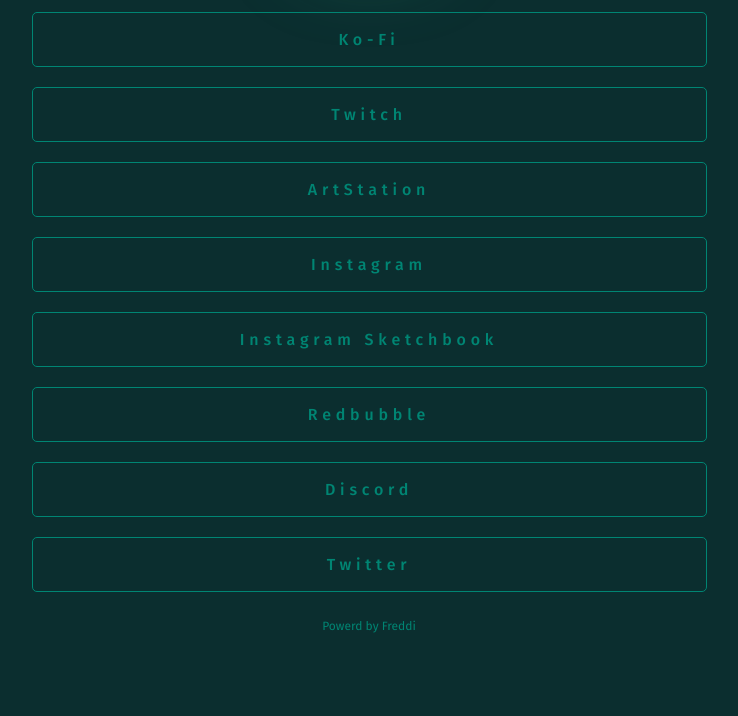
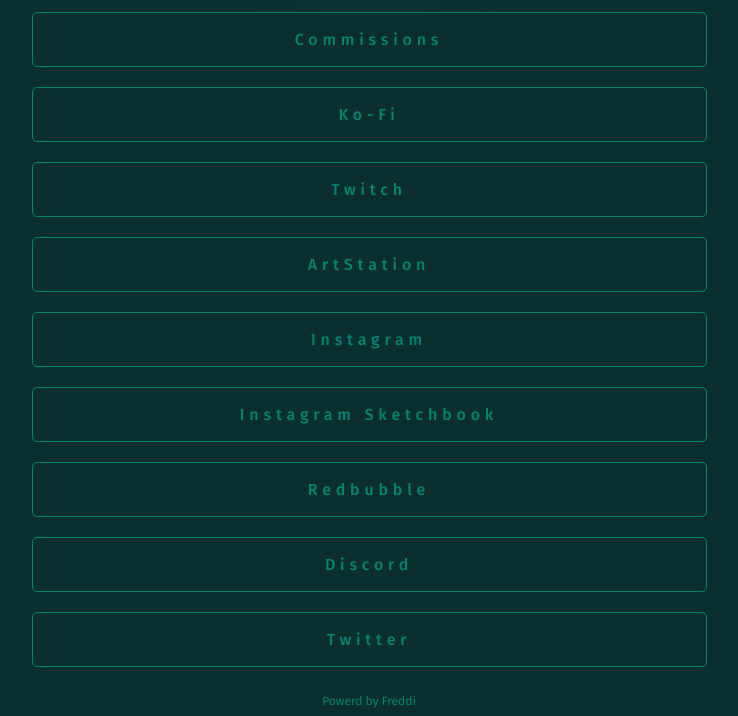
Before and after one commit to creanima/creanimalink, a website built with Vite: page index.html in a window 1280 px wide. Shown: the part 192-908 px from the top of the page, without its empty margins (271-1009 px from the left). Before the commit the page ends 833 px from the top, so only its background shows below. Built offline with nearby package versions, Linux system fonts and the light colour scheme; some packages are replaced by stand-ins of ours.

Commit message:
Update index.html

```diff
--- a/index.html
+++ b/index.html
@@ -16,6 +16,7 @@
   <div id="links">
 
 
+    <a class="link" href="/commissions" target="_blank">Commissions</a>
     <a class="link" href="/kofi" target="_blank">Ko-Fi</a>
     <a class="link" href="/twitch" target="_blank">Twitch</a>
     <a class="link" href="/artstation" target="_blank">ArtStation</a>
```
